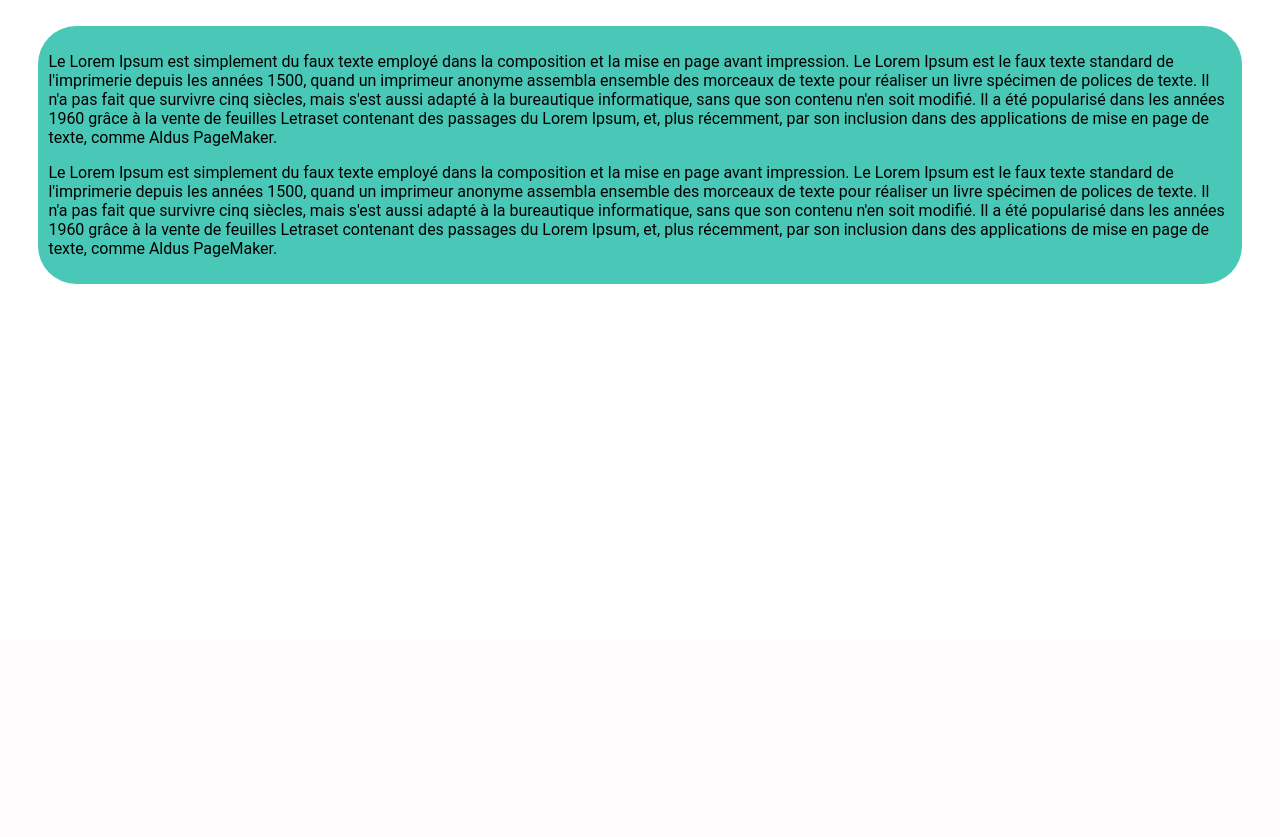
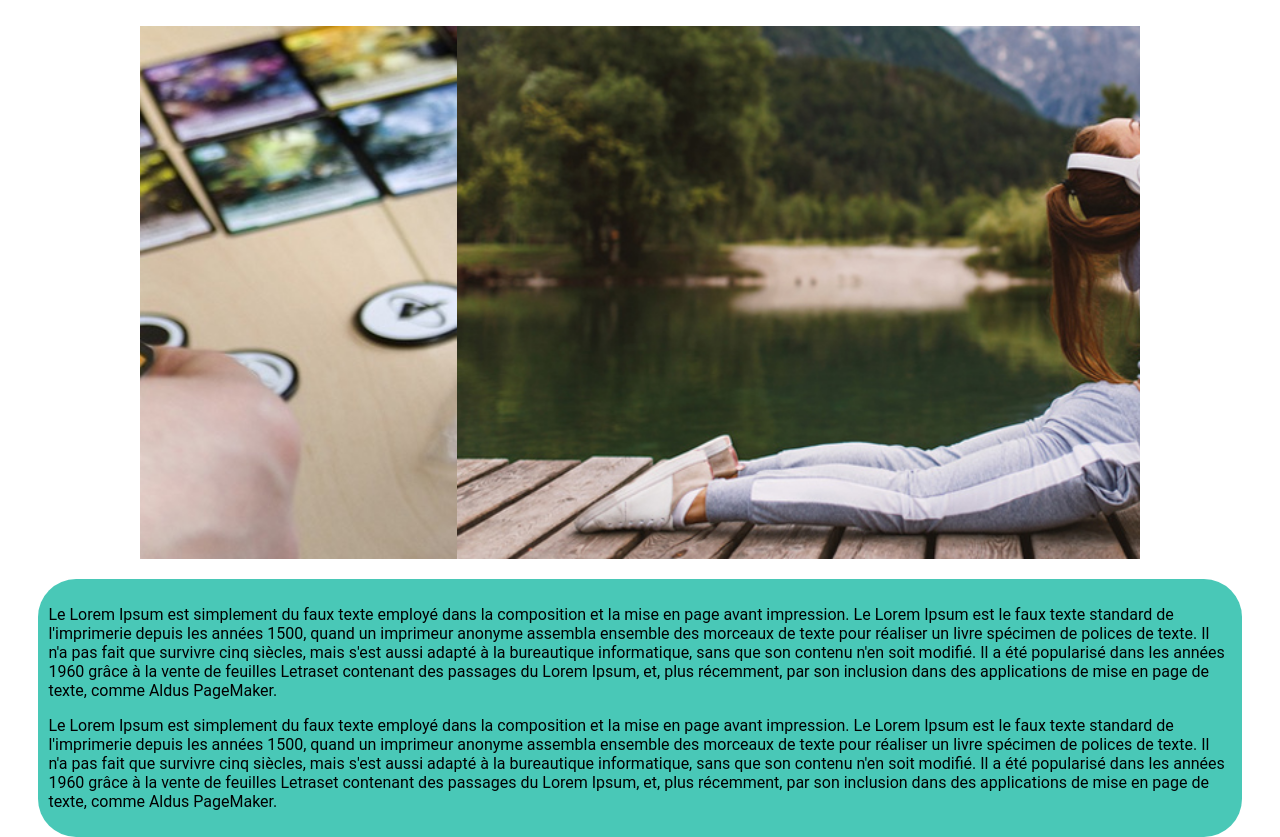
Before and after one commit to SarahHayat/Labday, a PHP site: page /php/index.php in a window 1280 px wide. Shown: the part 160-997 px from the top of the page. Before the commit the page ends 444 px from the top, so only its background shows below. Run offline with PHP 8.4, Linux system fonts and the light colour scheme.

Commit message:
carroussel

```diff
--- a/assets/css/headerConnect.css
+++ b/assets/css/headerConnect.css
@@ -5,6 +5,8 @@
 
 header{
     margin-bottom: 2%;
+/*    position: fixed;
+    width: 100%;*/
 }
 .menuHaut{
     display: flex;
--- a/assets/css/index.css
+++ b/assets/css/index.css
@@ -6,10 +6,10 @@
 .fond {
     /*width: 91.66%;
     height: 70.01%;*/
-    margin-left: 3% ;
-    margin-right: 3% ;
+    margin-left: 3%;
+    margin-right: 3%;
     padding: 10px 10px 10px 10px;
-    background : rgba(23, 185, 163, 0.78) !important;
+    background: rgba(23, 185, 163, 0.78) !important;
     border-radius: 38px;
     top: 195px;
 }
@@ -33,3 +33,72 @@
     color: #EBD1D3;
     border: 1px solid #EBD1D3;
 }
+
+div#slider {
+    width: 80%;
+    margin: auto;
+    max-width: 1000px;
+    margin-bottom: 20px;
+}
+
+div#slider figure {
+    position: relative;
+    width: 400%;
+    margin: 0;
+    padding: 0;
+    font-size: 0;
+    text-align: left;
+}
+
+div#slider figure img {
+    width: 25%;
+    height: auto;
+    float: left;
+}
+
+div#slider {
+    width: 80%;
+    max-width: 1000px;
+    overflow: hidden
+}
+
+@keyframes slidy {
+    0% {
+        left: 0%;
+    }
+    20% {
+        left: 0%;
+    }
+    25% {
+        left: -100%;
+    }
+    45% {
+        left: -100%;
+    }
+    50% {
+        left: -200%;
+    }
+    70% {
+        left: -200%;
+    }
+    75% {
+        left: -300%;
+    }
+    95% {
+        left: -300%;
+    }
+    100% {
+        left: -400%;
+    }
+}
+
+div#slider figure {
+    position: relative;
+    width: 400%;
+    margin: 0;
+    padding: 0;
+    font-size: 0;
+    left: 0;
+    text-align: left;
+    animation: 30s slidy infinite;
+}
--- a/php/index.php
+++ b/php/index.php
@@ -23,6 +23,16 @@
         require("headerDisconnect.php");
 
 }
+?>
+<div id="slider">
+    <figure>
+        <img src="../assets/images/jeu_societe.jpg" alt>
+        <img src="../assets/images/plein_air.png" alt>
+        <img src="../assets/images/tourisme.jpg" alt>
+        <img src="../assets/images/soiree.jpg" alt>
+    </figure>
+</div>
+<?php
 
 if(isset($_SESSION['username'])){
 ?>
```
Also changed, not shown: assets/images/jeu_societe.jpg (added), assets/images/plein_air.png (added), assets/images/soiree.jpg (added), assets/images/tourisme.jpg (added), 1 other file.
